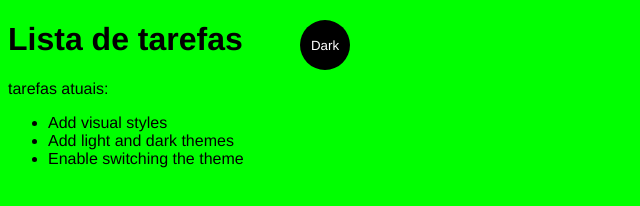
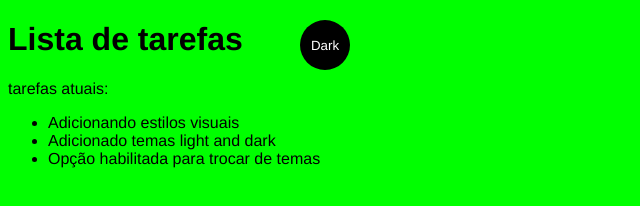
Before and after one commit to verasdan/SIMPLE-WEBSITE, a plain HTML site: page index.html in a window 1280 px wide. Shown: the whole page, without its empty margins (0-640 px from the left). Drawn offline with Linux system fonts and the light colour scheme.

Commit message:
Update index.html

```diff
--- a/index.html
+++ b/index.html
@@ -11,9 +11,9 @@
     <h1>Lista de tarefas</h1>
     <p id="msg">tarefas atuais:</p>
     <ul>
-        <li class="list">Add visual styles</li>
-        <li class="list">Add light and dark themes</li>
-        <li>Enable switching the theme</li>
+        <li class="list">Adicionando estilos visuais</li>
+        <li class="list">Adicionado temas light and dark </li>
+        <li>Opção habilitada para trocar de temas</li>
       </ul>
 
       <div>
@@ -21,6 +21,6 @@
       </div>
 
       <script src="app.js"></script>
-      <noscript>You need to enable JavaScript to view the full site.</noscript>
+      <noscript>Você precisa habilitar Javascript pra ver o site completo</noscript>
 </body>
 </html>
```
